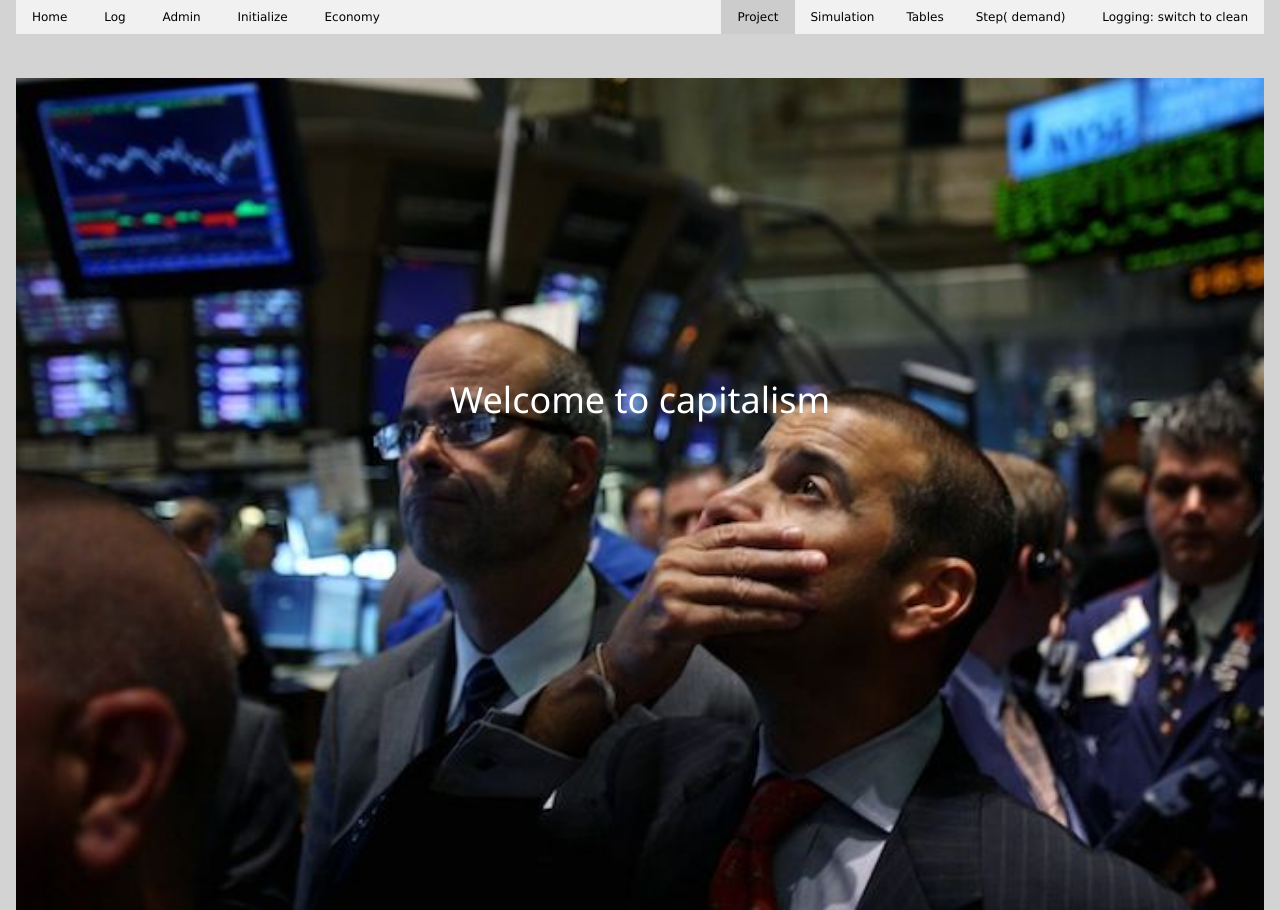
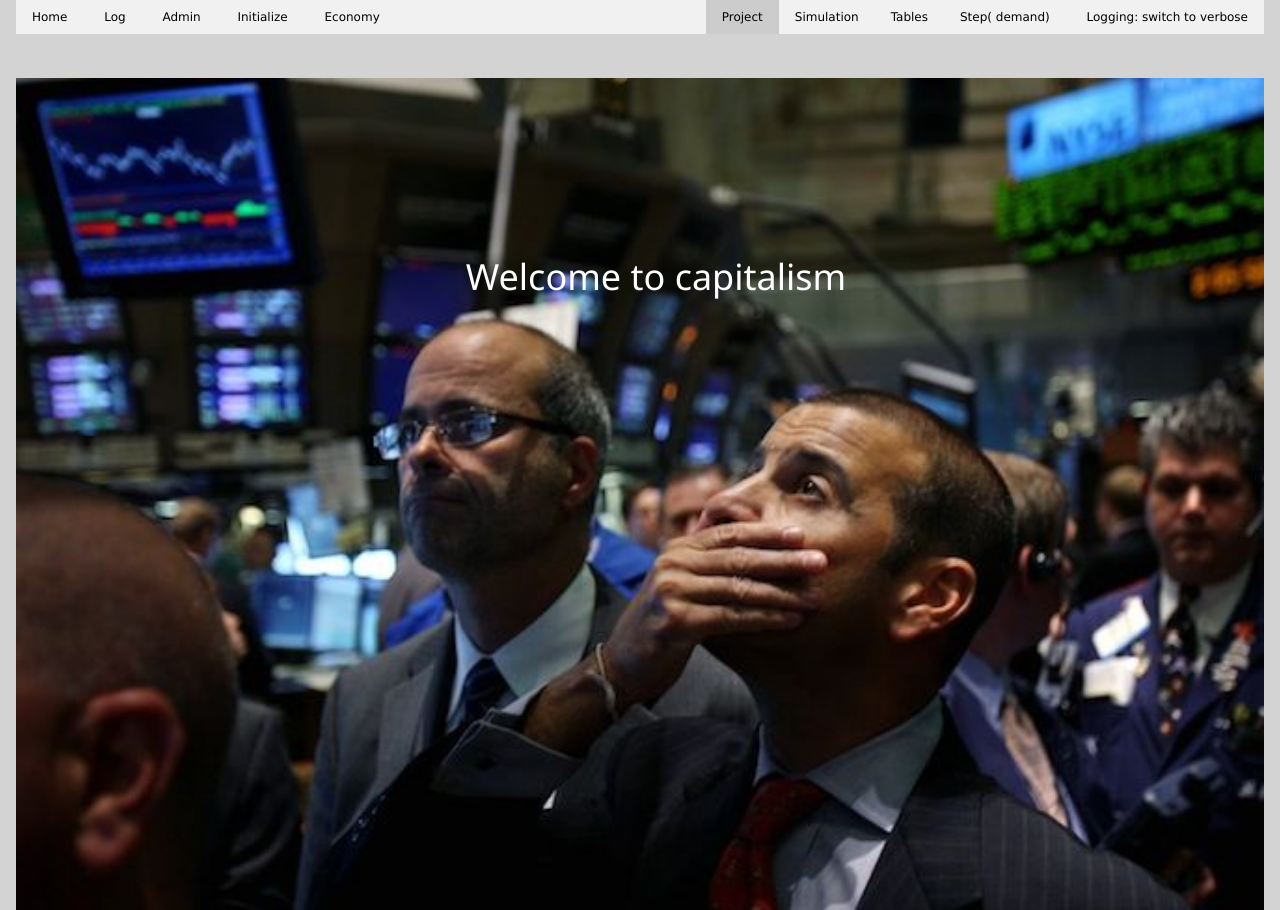
Before and after one commit to znalo/capitalism-10.5, a Django app: page / in a window 1280 px wide. Shown: the top 910 px of the page. Run offline with Django 3.2, Linux system fonts and the light colour scheme; data comes from the database, SQL or seed files in the repository; both versions use the stored data as it was after the commit; some libraries are stand-ins or nearby versions.

Commit message:
landing page with logo well-positioned

```diff
--- a/capitalism/templates/landing.html
+++ b/capitalism/templates/landing.html
@@ -1,9 +1,29 @@
 {% extends "base.html" %} {% block content %}
 
+<!-- Still trying to figure out how to do this with CSS -->
 
-<div class="w3-display-middle w3-padding w3-text-white w3-hide-small">
-    <h1>Welcome to capitalism</h1>
+<style>
+    .container {
+        position: relative;
+    }
 
+    .center {
+        position: fixed;
+        top: 30%;
+        width: 100%;
+        text-align: center;
+        font-size: 18px;
+    }
+</style>
+
+
+
+<div class="container">
+    <img src="/static/img/capitalism.jpg" alt="Capitalism" width="100%">
+    <div class="w3-text-white center">
+        <h1>Welcome to capitalism</h1>
+
+    </div>
 </div>
 
-<img src="/static/img/capitalism.jpg" alt="Capitalism" style="width:100%"> {% endblock %}
+{% endblock %}
```
Also changed, not shown: DEVLOG.MD (+2 -0 lines), capitalism/db.sqlite3.
